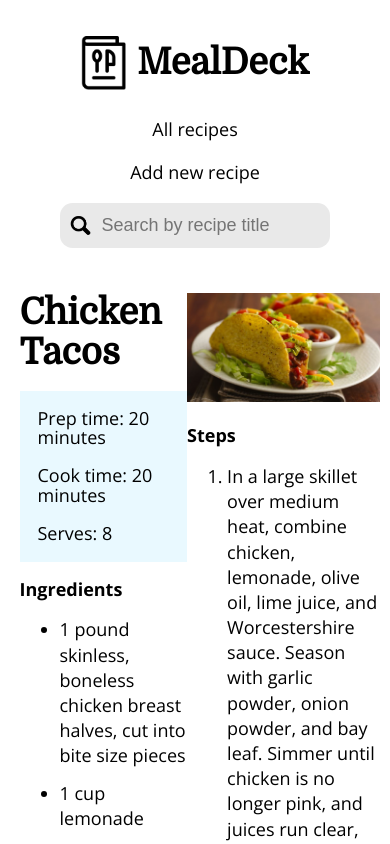
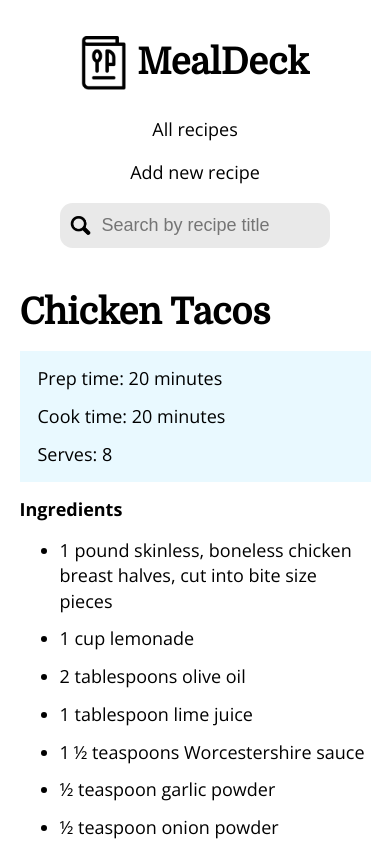
Before and after one commit to edlsto/recipe-creator, a Vue app: page /recipe/1 in a window 390 px wide. Shown: the top 844 px of the page. Built offline with nearby package versions, Linux system fonts and the light colour scheme.

Commit message:
Add media queries

```diff
--- a/src/views/Recipe.vue
+++ b/src/views/Recipe.vue
@@ -129,4 +129,10 @@ export default {
   color: white;
   padding: 0.5em;
 }
+
+@media (max-width: 800px) {
+  .recipe-main {
+    flex-direction: column;
+  }
+}
 </style>
```
